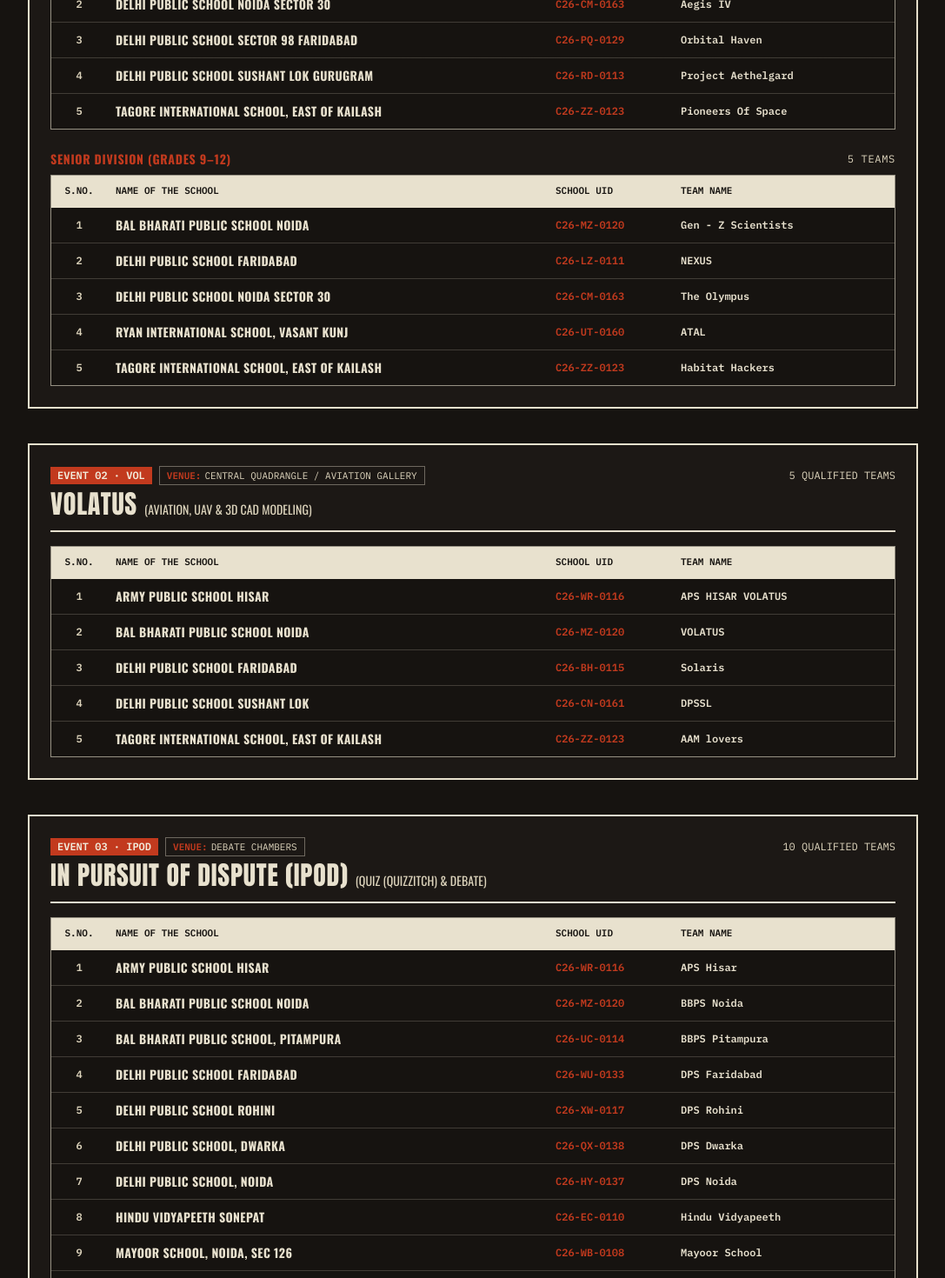
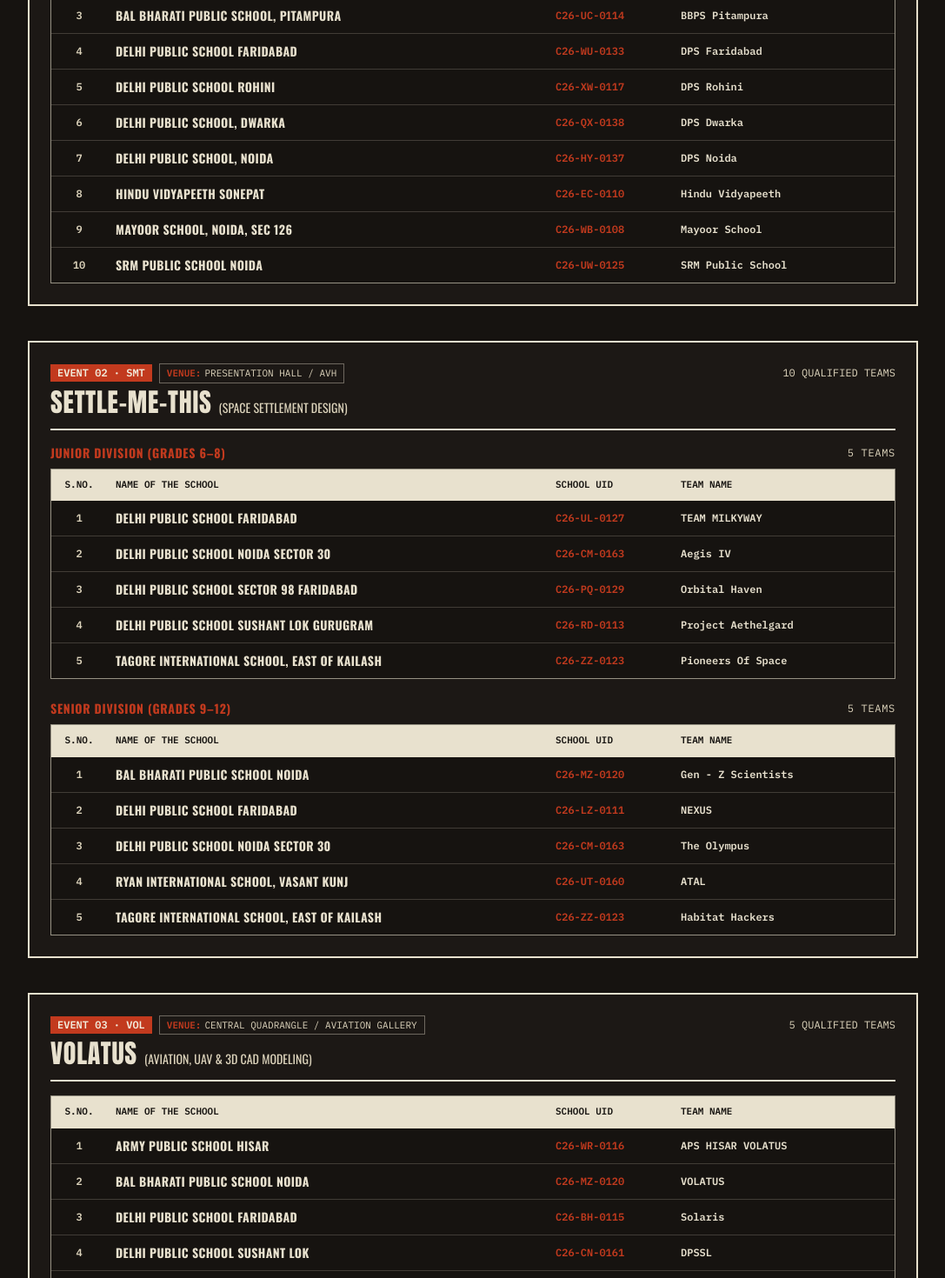
Before and after one commit to AerospaceSociety/CelesteCon-26, a React (Vite) app: page /round1 in a window 1280 px wide. Shown: the part 700-2170 px from the top of the page at 87% size, without its empty margins (96-1183 px from the left). Built offline with nearby package versions, Linux system fonts and the light colour scheme.

Commit message:
Place IPoD first then SMT, and remove point 6 from Grand Finale guidelines

```diff
--- a/src/data/round1Results.js
+++ b/src/data/round1Results.js
@@ -23,8 +23,93 @@
 };
 
 export const hybridEventsResults = [
+  // 1. In Pursuit of Dispute (IPoD)
   {
     eventId: '01',
+    code: 'IPOD',
+    name: 'In Pursuit of Dispute (IPoD)',
+    discipline: 'Quiz (Quizzitch) & Debate',
+    venue: 'Debate Chambers',
+    hasCategories: false,
+    categories: ['Senior Track (Grades 9–12)'],
+    qualifiers: [
+      // IPoD (Alphabetical by School Name)
+      {
+        id: 'IPOD-01',
+        schoolUID: 'C26-WR-0116',
+        teamName: 'APS Hisar',
+        schoolName: 'Army Public School Hisar',
+        category: 'Senior Track (Grades 9–12)'
+      },
+      {
+        id: 'IPOD-02',
+        schoolUID: 'C26-MZ-0120',
+        teamName: 'BBPS Noida',
+        schoolName: 'Bal Bharati Public School Noida',
+        category: 'Senior Track (Grades 9–12)'
+      },
+      {
+        id: 'IPOD-03',
+        schoolUID: 'C26-UC-0114',
+        teamName: 'BBPS Pitampura',
+        schoolName: 'Bal Bharati Public School, Pitampura',
+        category: 'Senior Track (Grades 9–12)'
+      },
+      {
+        id: 'IPOD-04',
+        schoolUID: 'C26-WU-0133',
+        teamName: 'DPS Faridabad',
+        schoolName: 'Delhi Public School Faridabad',
+        category: 'Senior Track (Grades 9–12)'
+      },
+      {
+        id: 'IPOD-05',
+        schoolUID: 'C26-XW-0117',
+        teamName: 'DPS Rohini',
+        schoolName: 'Delhi Public School Rohini',
+        category: 'Senior Track (Grades 9–12)'
+      },
+      {
+        id: 'IPOD-06',
+        schoolUID: 'C26-QX-0138',
+        teamName: 'DPS Dwarka',
+        schoolName: 'Delhi Public School, Dwarka',
+        category: 'Senior Track (Grades 9–12)'
+      },
+      {
+        id: 'IPOD-07',
+        schoolUID: 'C26-HY-0137',
+        teamName: 'DPS Noida',
+        schoolName: 'Delhi Public School, Noida',
+        category: 'Senior Track (Grades 9–12)'
+      },
+      {
+        id: 'IPOD-08',
+        schoolUID: 'C26-EC-0110',
+        teamName: 'Hindu Vidyapeeth',
+        schoolName: 'Hindu Vidyapeeth Sonepat',
+        category: 'Senior Track (Grades 9–12)'
+      },
+      {
+        id: 'IPOD-09',
+        schoolUID: 'C26-WB-0108',
+        teamName: 'Mayoor School',
+        schoolName: 'Mayoor School, Noida, Sec 126',
+        category: 'Senior Track (Grades 9–12)'
+      },
+      {
+        id: 'IPOD-10',
+        schoolUID: 'C26-UW-0125',
+        teamName: 'SRM Public School',
+        schoolName: 'SRM PUBLIC SCHOOL NOIDA',
+        category: 'Senior Track (Grades 9–12)'
+      }
+    ]
+  },
+
+  // 2. Settle-Me-This (SMT)
+  {
+    eventId: '02',
     code: 'SMT',
     name: 'Settle-Me-This',
     discipline: 'Space Settlement Design',
@@ -107,8 +192,10 @@
       }
     ]
   },
+
+  // 3. Volatus
   {
-    eventId: '02',
+    eventId: '03',
     code: 'Vol',
     name: 'Volatus',
     discipline: 'Aviation, UAV & 3D CAD Modeling',
@@ -154,88 +241,8 @@
       }
     ]
   },
-  {
-    eventId: '03',
-    code: 'IPOD',
-    name: 'In Pursuit of Dispute (IPoD)',
-    discipline: 'Quiz (Quizzitch) & Debate',
-    venue: 'Debate Chambers',
-    hasCategories: false,
-    categories: ['Senior Track (Grades 9–12)'],
-    qualifiers: [
-      // IPoD (Alphabetical by School Name)
-      {
-        id: 'IPOD-01',
-        schoolUID: 'C26-WR-0116',
-        teamName: 'APS Hisar',
-        schoolName: 'Army Public School Hisar',
-        category: 'Senior Track (Grades 9–12)'
-      },
-      {
-        id: 'IPOD-02',
-        schoolUID: 'C26-MZ-0120',
-        teamName: 'BBPS Noida',
-        schoolName: 'Bal Bharati Public School Noida',
-        category: 'Senior Track (Grades 9–12)'
-      },
-      {
-        id: 'IPOD-03',
-        schoolUID: 'C26-UC-0114',
-        teamName: 'BBPS Pitampura',
-        schoolName: 'Bal Bharati Public School, Pitampura',
-        category: 'Senior Track (Grades 9–12)'
-      },
-      {
-        id: 'IPOD-04',
-        schoolUID: 'C26-WU-0133',
-        teamName: 'DPS Faridabad',
-        schoolName: 'Delhi Public School Faridabad',
-        category: 'Senior Track (Grades 9–12)'
-      },
-      {
-        id: 'IPOD-05',
-        schoolUID: 'C26-XW-0117',
-        teamName: 'DPS Rohini',
-        schoolName: 'Delhi Public School Rohini',
-        category: 'Senior Track (Grades 9–12)'
-      },
-      {
-        id: 'IPOD-06',
-        schoolUID: 'C26-QX-0138',
-        teamName: 'DPS Dwarka',
-        schoolName: 'Delhi Public School, Dwarka',
-        category: 'Senior Track (Grades 9–12)'
-      },
-      {
-        id: 'IPOD-07',
-        schoolUID: 'C26-HY-0137',
-        teamName: 'DPS Noida',
-        schoolName: 'Delhi Public School, Noida',
-        category: 'Senior Track (Grades 9–12)'
-      },
-      {
-        id: 'IPOD-08',
-        schoolUID: 'C26-EC-0110',
-        teamName: 'Hindu Vidyapeeth',
-        schoolName: 'Hindu Vidyapeeth Sonepat',
-        category: 'Senior Track (Grades 9–12)'
-      },
-      {
-        id: 'IPOD-09',
-        schoolUID: 'C26-WB-0108',
-        teamName: 'Mayoor School',
-        schoolName: 'Mayoor School, Noida, Sec 126',
-        category: 'Senior Track (Grades 9–12)'
-      },
-      {
-        id: 'IPOD-10',
-        schoolUID: 'C26-UW-0125',
-        teamName: 'SRM Public School',
-        schoolName: 'SRM PUBLIC SCHOOL NOIDA',
-        category: 'Senior Track (Grades 9–12)'
-      }
-    ]
-  },
+
+  // 4. Business Power Pitch (BPP)
   {
     eventId: '04',
     code: 'BPP',
@@ -313,6 +320,8 @@
       }
     ]
   },
+
+  // 5. AEROSS Theatre
   {
     eventId: '05',
     code: 'ATh',
--- a/src/pages/Results.jsx
+++ b/src/pages/Results.jsx
@@ -305,25 +305,6 @@
               <span><strong className="text-bone">Refreshment would be provided by the school</strong> for delegates and accompanying faculty.</span>
             </div>
           </li>
-
-          <li className="border border-bone/20 p-3 bg-bone/5 flex items-start gap-2.5">
-            <span className="text-crimson font-bold shrink-0">06.</span>
-            <div>
-              <strong className="text-bone uppercase block mb-0.5">Valedictory Ceremony &amp; Dispersal</strong>
-              <div className="space-y-1">
-                <p>The valedictory ceremony ends at <strong className="text-bone">01:00 PM</strong>, after which students are free to leave.</p>
-                <div>
-                  <Link
-                    to="/format"
-                    className="text-crimson underline font-bold hover:text-bone inline-flex items-center gap-1.5"
-                  >
-                    <span>Access the Timeline from here</span>
-                    <span>&rarr;</span>
-                  </Link>
-                </div>
-              </div>
-            </div>
-          </li>
         </ul>
 
         <div className="pt-3 border-t border-bone/20 flex flex-col sm:flex-row justify-between items-start sm:items-center gap-2 text-[11px]">
```
